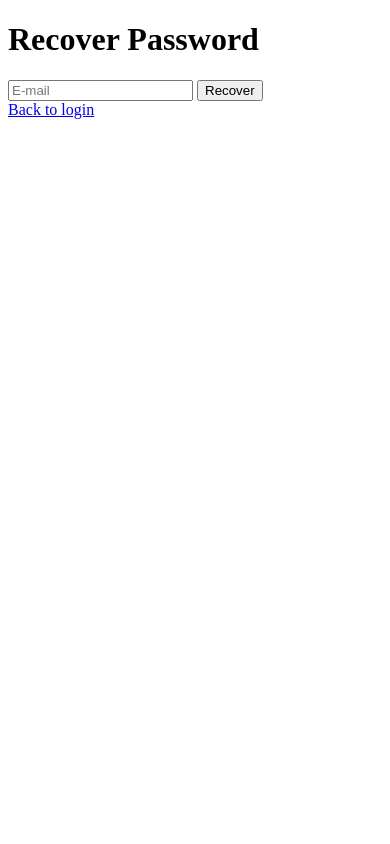
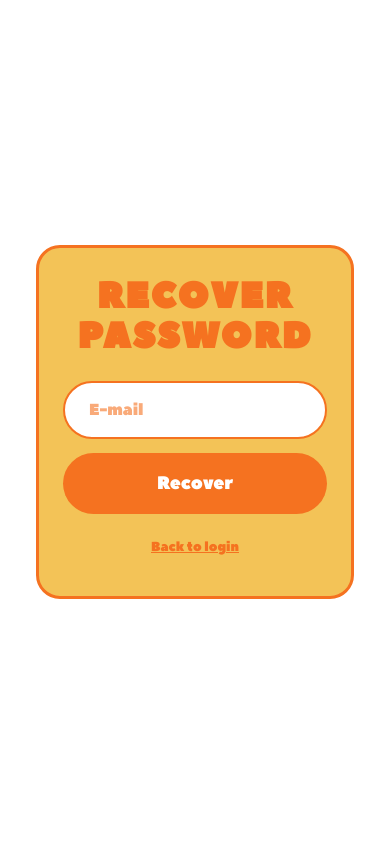
Before and after one commit to fnl9zer/pawport, a Django app: page /forgot-password/ in a window 390 px wide. Run offline with Django 5.2, Linux system fonts and the light colour scheme.

Commit message:
add styling to forgot_password.html

```diff
--- a/core/templates/core/forgot_password.html
+++ b/core/templates/core/forgot_password.html
@@ -1,18 +1,229 @@
+{% load static %}
 <!DOCTYPE html>
-<html>
-<head><title>Recover Password - PawPort</title></head>
+<html lang="en">
+<head>
+    <meta charset="UTF-8">
+    <meta name="viewport" content="width=device-width, initial-scale=1.0">
+    <title>Recover Password</title>
+    <style>
+        @font-face {
+            font-family: 'PeaceSans';
+            src: url("{% static 'core/Peace_Sans_Webfont.ttf' %}") format('truetype');
+            font-weight: normal;
+            font-style: normal;
+        }
+
+        * {
+            margin: 0;
+            padding: 0;
+            box-sizing: border-box;
+        }
+
+        body {
+            font-family: 'PeaceSans', Arial, sans-serif;
+            background-color: #ffffff;
+            min-height: 100vh;
+            display: flex;
+            justify-content: center;
+            align-items: center;
+            padding: 20px;
+        }
+
+        .card {
+            background-color: #f3c357;
+            border-radius: 24px;
+            border: 3px solid #f57220;
+            padding: 50px 50px 60px;
+            width: 100%;
+            max-width: 480px;
+            display: flex;
+            flex-direction: column;
+            align-items: center;
+            gap: 24px;
+            margin: 20px;
+        }
+
+        .title {
+            font-family: 'PeaceSans', Arial, sans-serif;
+            font-size: 52px;
+            color: #f57220;
+            letter-spacing: 2px;
+            text-align: center;
+            line-height: 1.1;
+        }
+
+        form {
+            width: 100%;
+            display: flex;
+            flex-direction: column;
+            gap: 14px;
+        }
+
+        .input-field {
+            width: 100%;
+            padding: 16px 24px;
+            border-radius: 50px;
+            border: 2.5px solid #f57220;
+            background-color: #ffffff;
+            font-family: 'PeaceSans', Arial, sans-serif;
+            font-size: 16px;
+            color: #f57220;
+            outline: none;
+            -webkit-appearance: none;
+            appearance: none;
+        }
+
+        .input-field::placeholder {
+            color: #f57220;
+            opacity: 0.6;
+        }
+
+        .input-field:focus {
+            background-color: #fff8ee;
+        }
+
+        .btn-primary {
+            width: 100%;
+            padding: 18px;
+            border-radius: 50px;
+            border: none;
+            background-color: #f57220;
+            color: #ffffff;
+            font-family: 'PeaceSans', Arial, sans-serif;
+            font-size: 18px;
+            cursor: pointer;
+            transition: background-color 0.2s;
+        }
+
+        .btn-primary:hover {
+            background-color: #d4601a;
+        }
+
+        .back-link {
+            font-family: 'PeaceSans', Arial, sans-serif;
+            font-size: 13px;
+            color: #f57220;
+            text-decoration: underline;
+            cursor: pointer;
+        }
+
+        .back-link:hover {
+            opacity: 0.8;
+        }
+
+        .success-text {
+            font-family: 'PeaceSans', Arial, sans-serif;
+            font-size: 16px;
+            color: #f57220;
+            text-align: center;
+            line-height: 1.6;
+        }
+
+        /* Popup styles */
+        #popup {
+            position: fixed;
+            top: 0;
+            left: 0;
+            width: 100%;
+            height: 100%;
+            background: rgba(0, 0, 0, 0.5);
+            display: flex;
+            align-items: center;
+            justify-content: center;
+            z-index: 9999;
+        }
+
+        #popup .popup-card {
+            background-color: #f3c357;
+            border-radius: 24px;
+            border: 6px solid #f57220;
+            padding: 40px 50px 50px;
+            width: 100%;
+            max-width: 480px;
+            display: flex;
+            flex-direction: column;
+            align-items: center;
+            gap: 16px;
+            margin: 20px;
+            animation: popIn 0.3s ease;
+        }
+
+        @keyframes popIn {
+            from {
+                transform: scale(0.8);
+                opacity: 0;
+            }
+            to {
+                transform: scale(1);
+                opacity: 1;
+            }
+        }
+
+        #popup .popup-icon {
+            width: 90px;
+            height: 90px;
+            object-fit: contain;
+            margin-bottom: 4px;
+        }
+
+        #popup .popup-box {
+            width: 100%;
+            background-color: rgba(255, 255, 255, 0.3);
+            border-radius: 16px;
+            padding: 20px 24px;
+            text-align: center;
+        }
+
+        #popup .popup-card h2 {
+            font-family: 'PeaceSans', sans-serif;
+            font-size: 22px;
+            color: #f57220;
+            margin-bottom: 12px;
+            letter-spacing: 1px;
+            text-align: center;
+        }
+
+        #popup .popup-card p {
+            font-family: 'PeaceSans', sans-serif;
+            font-size: 15px;
+            color: #f57220;
+            line-height: 1.6;
+            opacity: 0.9;
+            text-align: center;
+        }
+
+        @media (max-width: 480px) {
+            .card {
+                padding: 30px 24px 40px;
+                margin: 16px;
+            }
+
+            .title {
+                font-size: 36px;
+            }
+        }
+    </style>
+</head>
 <body>
-    <h1>Recover Password</h1>
+    <div class="card">
+        <h1 class="title">RECOVER<br>PASSWORD</h1>
+
         {% if sent %}
-        <p>Recovery email sent! Please check your inbox.</p>
-        <a href="/login/">Back to login</a>
+        <div id="popup">
+            <div class="popup-card">
+                <h2>RECOVERY EMAIL SENT!</h2>
+                <p>Please check your inbox and follow the instructions to reset your password.</p>
+                <a href="/login/" style="width:100%; padding:18px; border-radius:50px; border:none; background-color:#f57220; color:#ffffff; font-family:'PeaceSans',Arial,sans-serif; font-size:18px; cursor:pointer; text-decoration:none; text-align:center; display:block;">Back to login</a>
+            </div>
+        </div>
         {% else %}
             <form method="post">
                 {% csrf_token %}
-            <input type="email" name="email" placeholder="E-mail" required>
-            <button type="submit">Recover</button>
+                <input type="email" name="email" placeholder="E-mail" class="input-field" required>
+                <button type="submit" class="btn-primary">Recover</button>
             </form>
-        <a href="/login/">Back to login</a>
+            <a href="/login/" class="back-link">Back to login</a>
         {% endif %}
+    </div>
 </body>
 </html>
```
Also changed, not shown: db.sqlite3. Lines whose indentation alone changed are shown as unchanged.
